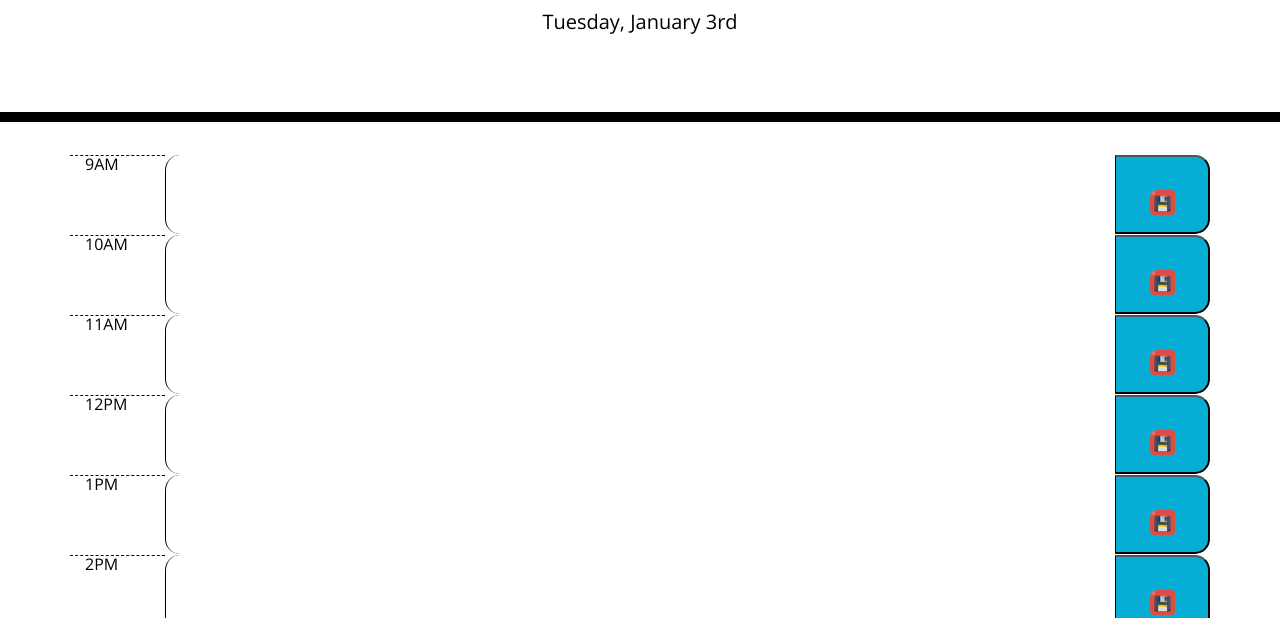
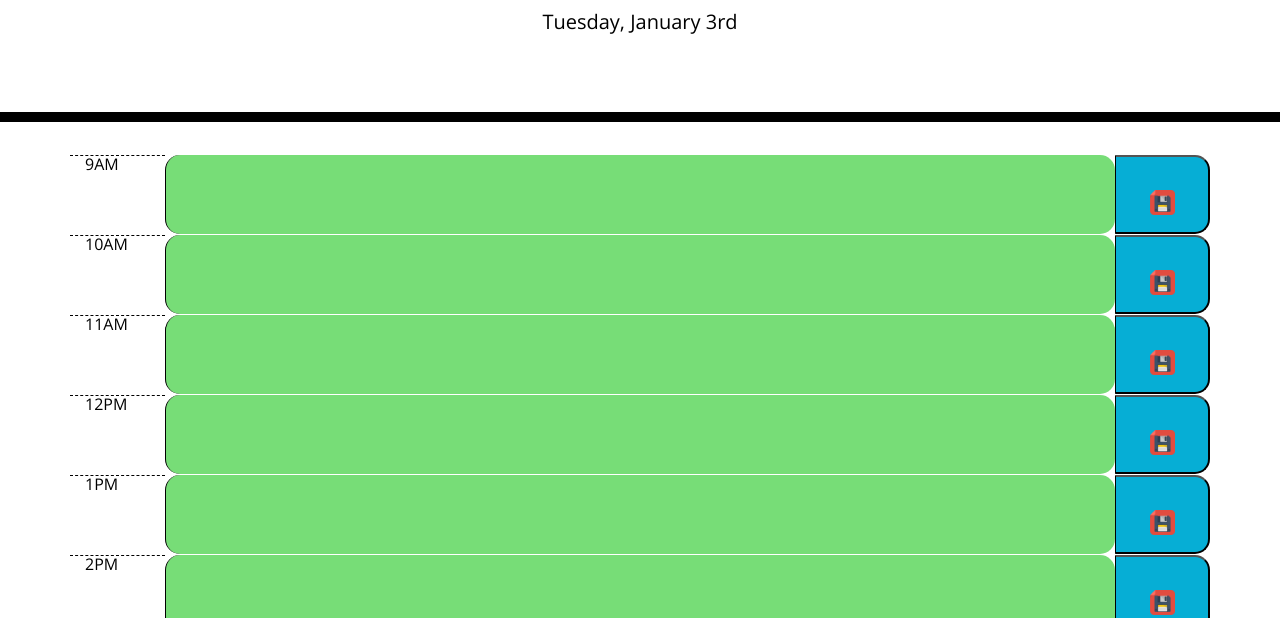
Before and after one commit to Parwiz-Haqbien/Calender-Reminder, a plain HTML site: page index.html in a window 1280 px wide. Shown: the part 182-800 px from the top of the page. Drawn offline with nearby package versions, Linux system fonts and the light colour scheme; files that its build step writes are made by us from their sources.

Commit message:
added the start function

```diff
--- a/assets/script.js
+++ b/assets/script.js
@@ -4,7 +4,7 @@ const maxHour = 17;
 var currentDay = moment().format("dddd, MMMM Do");
 $("#currentDay").text(currentDay);
 
-function classSelection(hour) {
+function colorCode(hour) {
   var currentTime = moment().hour();
   if (hour < currentTime) {
     return "past";
@@ -20,3 +20,20 @@ function save(schedule) {
     memo[`memo${schedule.data.hour}`] = $(`#${schedule.data.hour}`)[0].value;
     localStorage.setItem("memo", JSON.stringify(memo));
   }
+
+
+  function start(){
+    const memo = JSON.parse(localStorage.memo);
+    for (var i = minHour; i <= maxHour; i += 1) {
+      if(memo[`memo${i}`]){
+        $(`#${i}`)[0].innerHTML = memo[`memo${i}`];
+      }
+    }
+  }
+
+  for (var i = minHour; i <= maxHour; i += 1) {
+    $(`#${i}`).addClass(colorCode(i));
+    $(`#${i}~button`).click({ hour: i }, save);
+  }
+
+  start();
--- a/index.html
+++ b/index.html
@@ -18,7 +18,7 @@
       href="https://fonts.googleapis.com/css?family=Open+Sans&display=swap"
       rel="stylesheet"
     />
-    <link rel="stylesheet" href="style.css" />
+    <link rel="stylesheet" href="./assets/style.css" />
     <title>Work Day Scheduler</title>
   </head>
 
```
Also changed, not shown: assets/img/ssOfPage.png (added).
